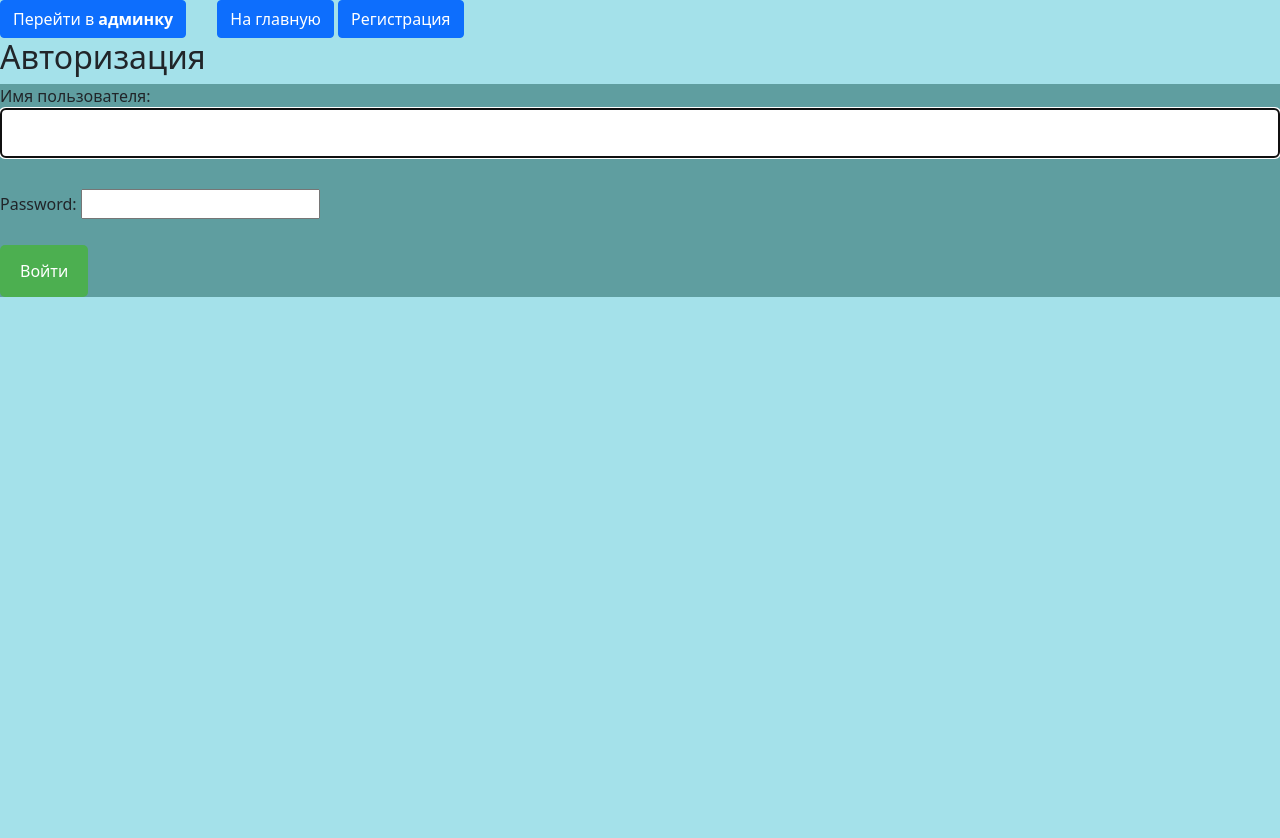
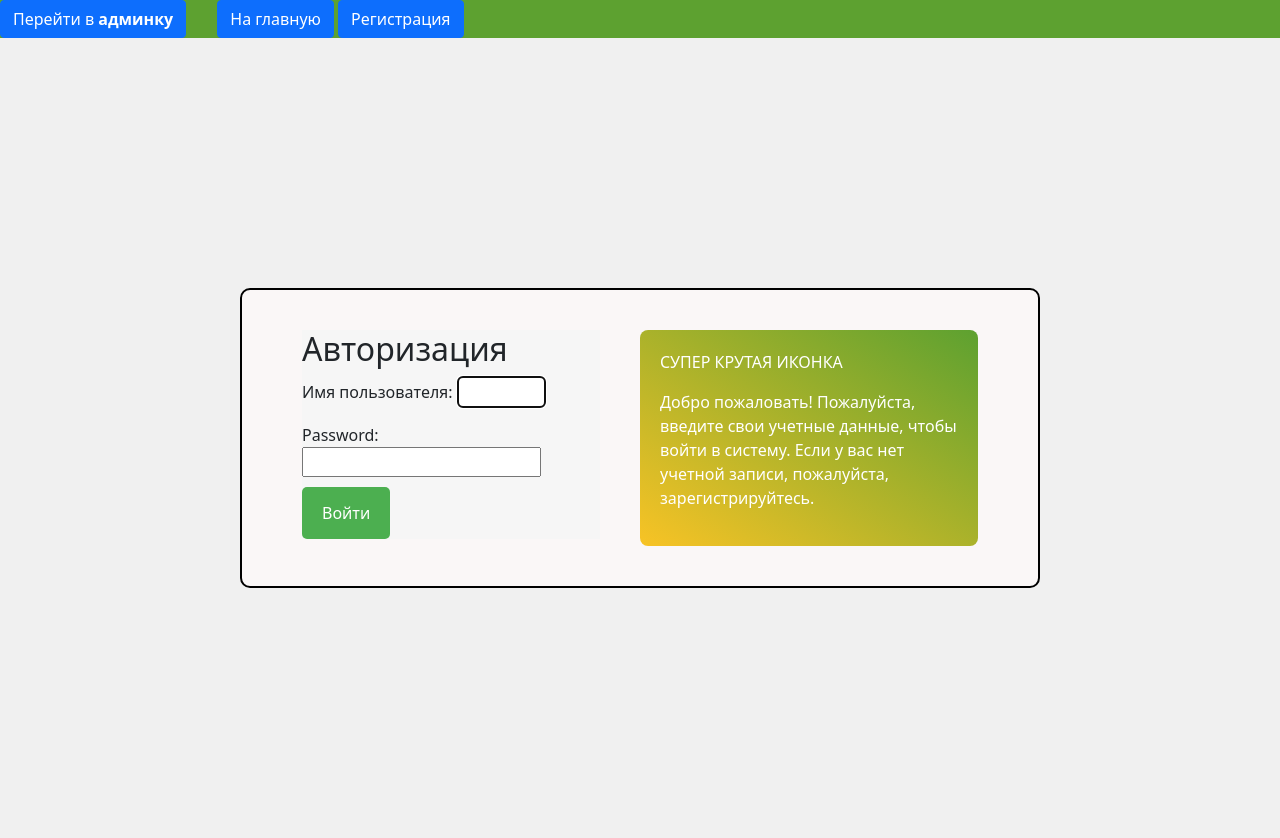
Before and after one commit to Karielka/Fitnes_app, a Django app: page /fitnes/login/ in a window 1280 px wide. Before the commit the page ends 297 px from the top, so only its background shows below. Run offline with Django 5.2, Linux system fonts and the light colour scheme.

Commit message:
Add css styles for login and change main css

```diff
--- a/Fitnes/Main/static/main/css/forms.css
+++ b/Fitnes/Main/static/main/css/forms.css
@@ -1,6 +1,6 @@
 /* Стили для контейнера формы */
 body {
-    background-color: rgba(164, 225, 234, 0.994);
+    background-color: #f6f6f6;
 }
 
 .container {
@@ -12,12 +12,13 @@ body {
     background-color: #f9f9f9;
 }
 form {
-    background-color: cadetblue;
+    background-color: #f6f6f6;
+    margin-right: 60%;
 }
 form input[type="text"],
 form textarea {
-    width: 100%;
-    padding: 12px;
+    width: 30%;
+    padding: 3px;
     margin-bottom: 15px;
     border: 1px solid #ccc;
     border-radius: 5px;
--- /dev/null
+++ b/Fitnes/Main/static/main/css/login.css
@@ -0,0 +1,47 @@
+.page-wrapper {
+    display: flex;
+    justify-content: center;
+    align-items: center;
+    min-height: 100vh;
+    background-color: #f0f0f0;
+    padding: 20px; /* добавлено для обеспечения отступа от краев окна */
+}
+.container{
+    background-color: #faf7f7;
+    border: 2px solid #000000;
+    padding: 40px; /* увеличен для большего пространства внутри контейнера */
+    max-width: 800px; /* установлена максимальная ширина для контейнера */
+    width: 100%;
+    box-sizing: border-box; /* учитывает padding и border в общей ширине */
+}
+.form-container {
+    display: flex;
+    justify-content: space-between;
+    align-items: flex-start;
+}
+
+.login-form, .login-text {
+    flex: 1;
+    margin: 0 20px;
+}
+
+.login-form {
+    max-width: 50%;
+}
+
+.login-text {
+    max-width: 50%;
+    background: linear-gradient(to bottom left, #5da130, #F8C325);
+    color: white;
+    padding: 20px; /* увеличен для большего пространства внутри элемента */
+    border-radius: 8px;
+}
+
+.login-form p {
+    margin: 0;
+}
+
+.login-form button {
+    display: block;
+    margin-top: 10px;
+}
--- a/Fitnes/Main/static/main/css/styles.css
+++ b/Fitnes/Main/static/main/css/styles.css
@@ -1,3 +1,7 @@
 body {
-    background-color: rgba(164, 225, 234, 0.994);
+    background-color: #f6f6f6;
 }
+
+header {
+    background-color: #5da130;
+}
--- a/Fitnes/Main/templates/main/login.html
+++ b/Fitnes/Main/templates/main/login.html
@@ -4,12 +4,23 @@
 {% block content %}
 
 <link rel="stylesheet" href="{% static 'Main/css/forms.css' %}" type="text/css" media="all">
+<link rel="stylesheet" href="{% static 'Main/css/login.css' %}" type="text/css" media="all">
 <body>
-    <h2>Авторизация</h2>
-    <form method="post">
-        {% csrf_token %}
-        {{ form.as_p }}
-        <button type="submit">Войти</button>
-    </form>
+    <div class="page-wrapper">
+        <div class="container">
+            <div class="form-container">
+                <form method="post" class="login-form">
+                    <h2>Авторизация</h2>
+                    {% csrf_token %}
+                    {{ form.as_p }}
+                    <button type="submit">Войти</button>
+                </form>
+                <div class="login-text">
+                    <p>СУПЕР КРУТАЯ ИКОНКА</p>
+                    <p>Добро пожаловать! Пожалуйста, введите свои учетные данные, чтобы войти в систему. Если у вас нет учетной записи, пожалуйста, зарегистрируйтесь.</p>
+                </div>
+            </div>
+        </div>
+    </div>
 </body>
 {% endblock content %}
```
